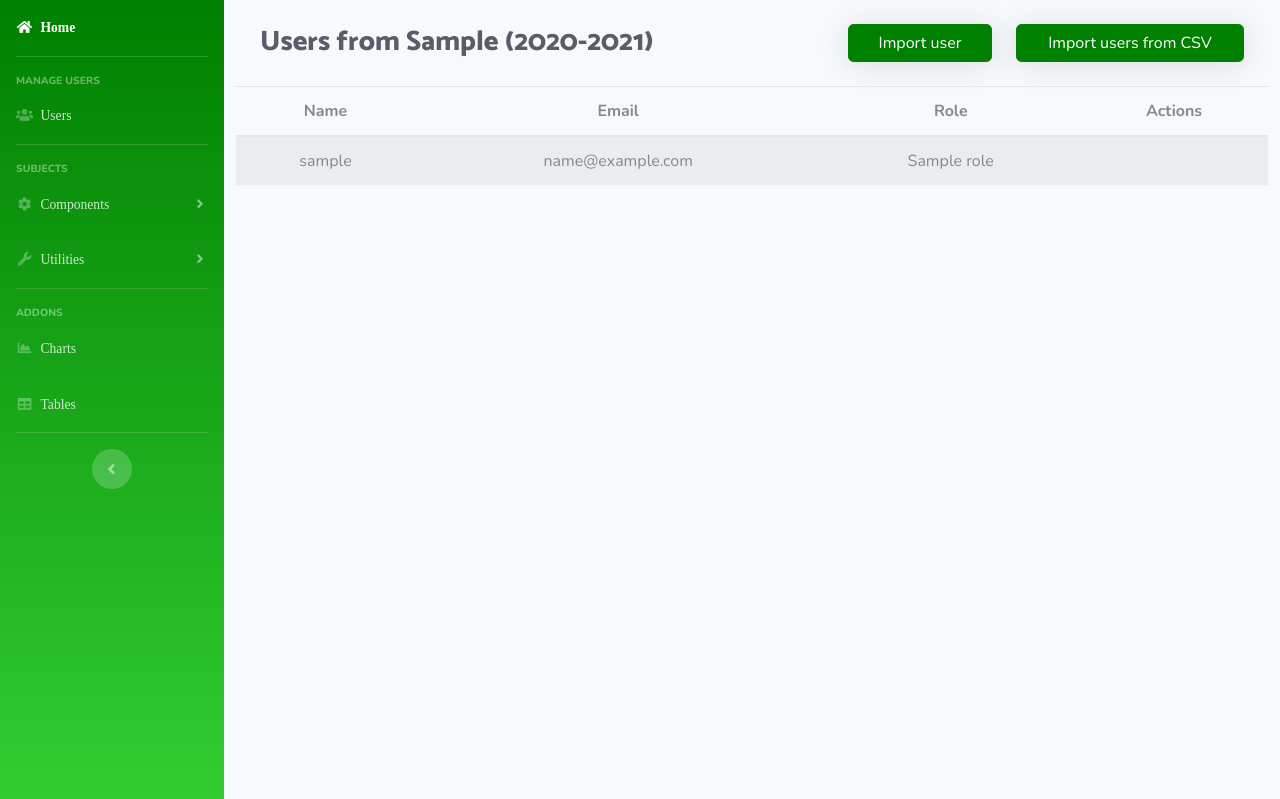
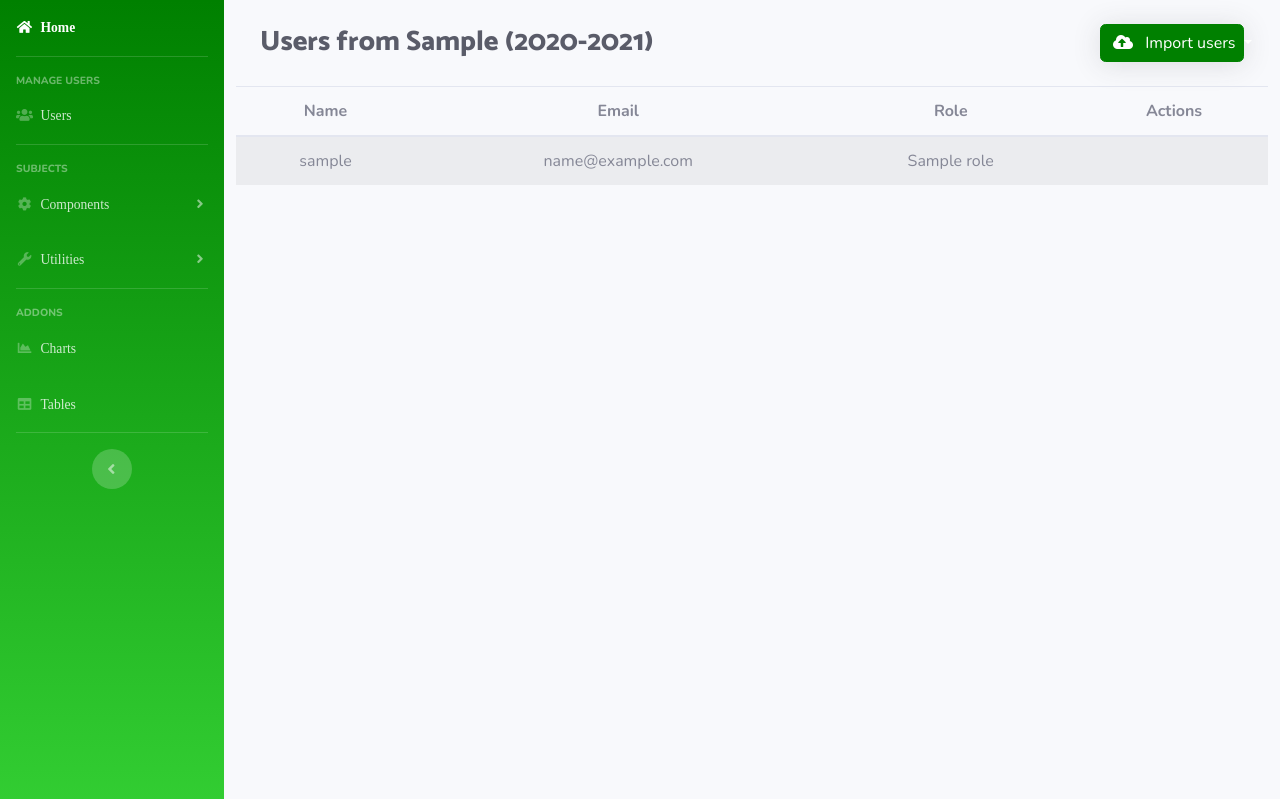
Before and after one commit to JavierAntonYuste/labton, a Flask app: page /manageSubject/1 in a window 1280 px wide. Shown: the part 54-853 px from the top of the page. Run offline with Flask 2, Linux system fonts and the light colour scheme; the visitor is signed in with stand-in values (Sample User, id 1); tables that the repository leaves empty hold one stand-in row (values such as "Sample post"); parts of the project's set-up code (start-up, migrations or seed data) failed here and were passed over; some libraries are stand-ins or nearby versions; some web fonts are replaced.

Commit message:
Visual changes in manageSubject

```diff
--- a/app/templates/manageSubject.html
+++ b/app/templates/manageSubject.html
@@ -169,18 +169,25 @@
 
 
       {% if role=='professor' or role=='admin'%}
-        <!-- Button trigger modal -->
-        <div class="col-2">
-          <button type="button" class="btn btn-primary shadow animated--grow-in w-100" data-toggle="modal" data-target="#uploadUserModal">
-            Import user
+    <div class="col-2">
+      <div class="dropdown">
+        <button class="btn btn-primary dropdown-toggle shadow animated--grow-in w-100" type="button" id="dropdownMenuButton" data-toggle="dropdown" aria-haspopup="true" aria-expanded="false">
+          <i class="fas fa-cloud-upload-alt mr-2"></i>
+          Import users
+        </button>
+        <div class="dropdown-menu" aria-labelledby="dropdownMenuButton">
+          <button type="button" class="dropdown-item" data-toggle="modal" data-target="#uploadUserModal">
+            <i class="fas fa-user mr-2"></i>
+            Unique user
+
+          </button>
+          <button type="button" class="dropdown-item" data-toggle="modal" data-target="#uploadUsersCSVModal">
+            <i class="fas fa-file-csv mr-2"></i>
+            Import users from CSV
           </button>
         </div>
-        <div class="col-3">
-
-        <button type="button" class="btn btn-primary shadow animated--grow-in w-100" data-toggle="modal" data-target="#uploadUsersCSVModal">
-          Import users from CSV
-        </button>
       </div>
+    </div>
 
       {% endif %}
 
--- a/app/templates/subject.html
+++ b/app/templates/subject.html
@@ -185,14 +185,14 @@
         <div class="dropdown-menu" aria-labelledby="dropdownMenuButton">
           <a href="/manageSubject/{{subject.id}}" class="dropdown-item" >
               <span class="icon">
+                <i class="fas fa-user-friends mr-2"></i>
                 Manage Users
-                <i class="fas fa-user-friends ml-2"></i>
               </span>
           </a>
           {% if role=='admin'%}
           <button type="button" class="dropdown-item" data-toggle="modal" data-target="#deleteSubjectModal">
+            <i class="fas fa-trash mr-2"></i>
             Delete Subject
-            <i class="fas fa-trash ml-2"></i>
         {% endif%}
       </button>
     </div>
```
